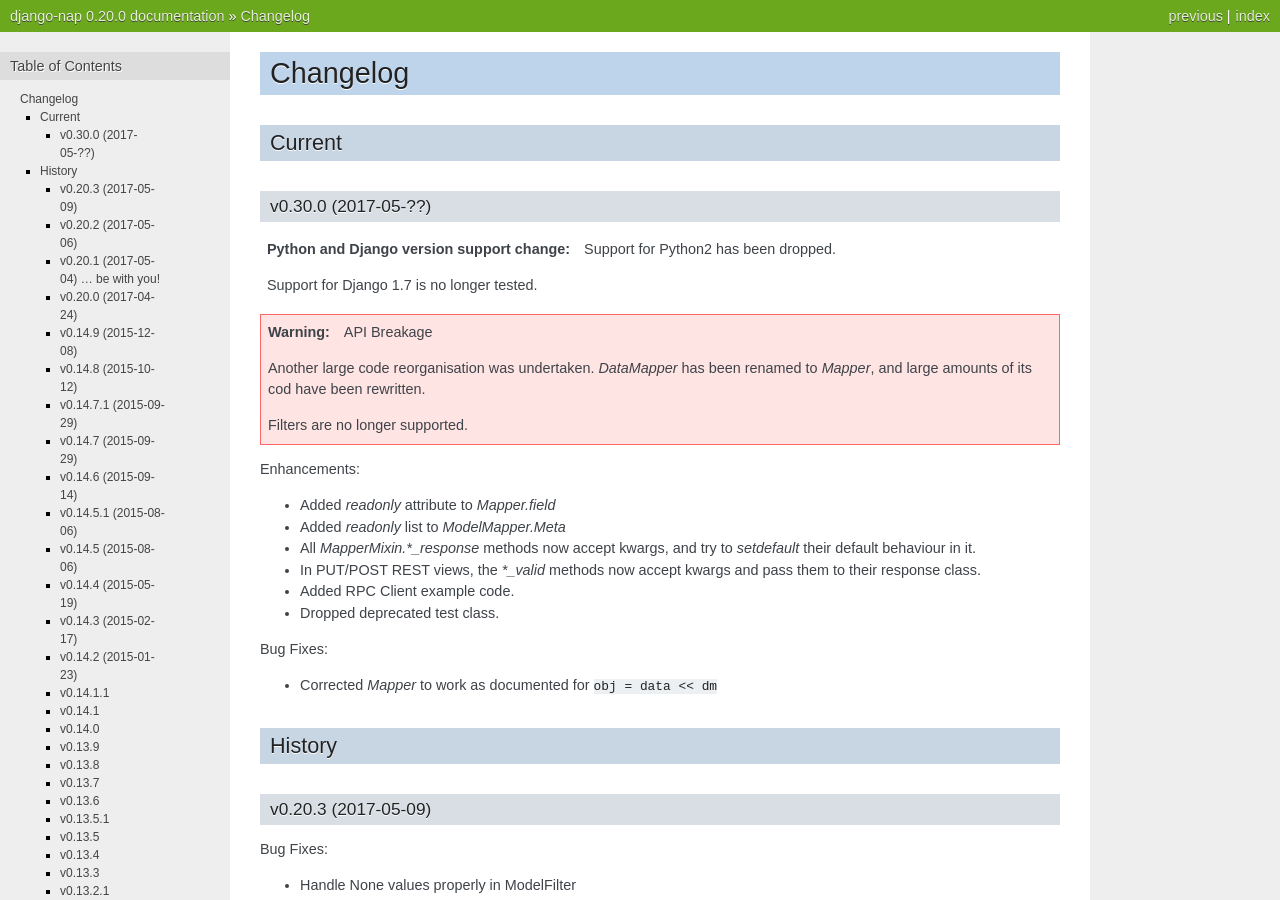
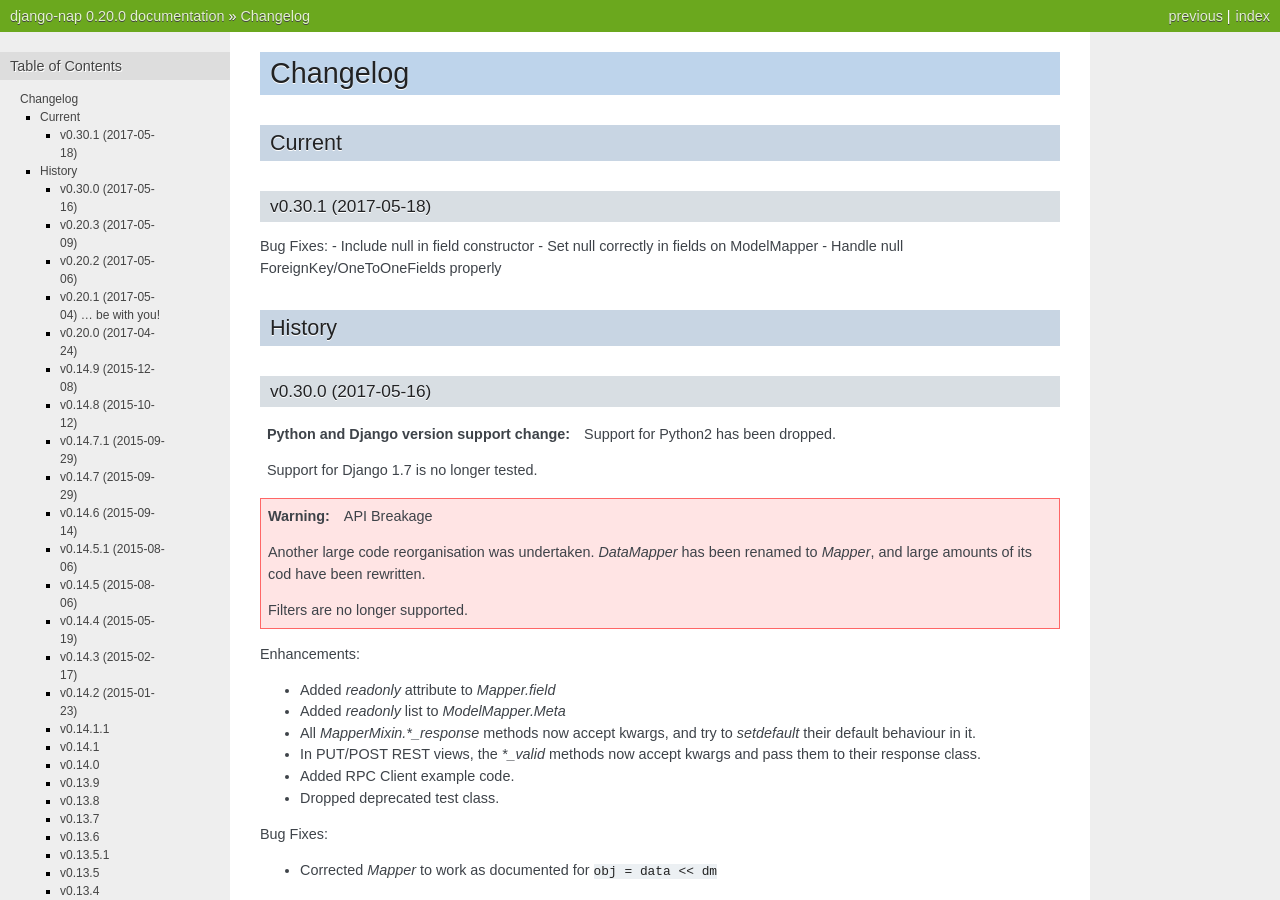
Before and after one commit to funkybob/django-nap, a Sphinx documentation site: the page built from docs/changelog.rst, in a window 1280 px wide and 900 px high. Built offline with Sphinx 7.4.7, drawn with Linux system fonts in a browser that asks for light colours.

Commit message:
Update changelog

```diff
--- a/docs/changelog.rst
+++ b/docs/changelog.rst
@@ -6,7 +6,19 @@
 Current
 -------
 
-v0.30.0 (2017-05-??)
+v0.30.1 (2017-05-18)
+====================
+
+Bug Fixes:
+- Include null in field constructor
+- Set null correctly in fields on ModelMapper
+- Handle null ForeignKey/OneToOneFields properly
+
+-------
+History
+-------
+
+v0.30.0 (2017-05-16)
 ====================
 
 .. admonition:: Python and Django version support change
```
Also changed, not shown: other parts of docs/changelog.rst (+0 -4 lines).
